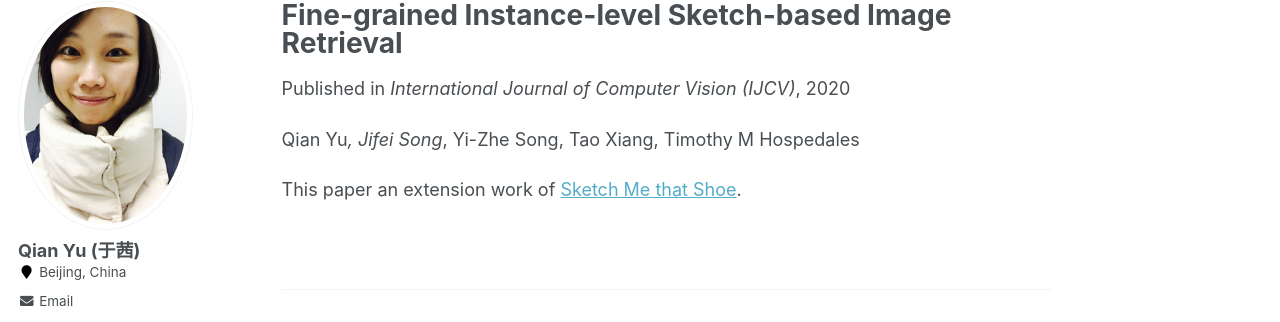
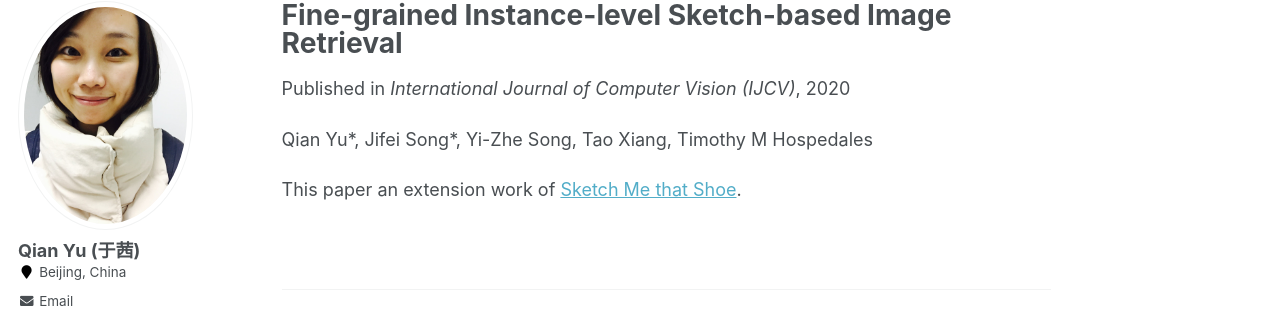
Before and after one commit to yuqian1023/yuqian1023.github.io, a Jekyll site: the page built from _publications/2020-02-23-paper-title-number-1.md, in a window 1280 px wide. Shown: the part 117-439 px from the top of the page. Built offline with Jekyll 4.4.1, drawn with Linux system fonts in a browser that asks for light colours.

```diff
--- a/_publications/2020-02-23-paper-title-number-1.md
+++ b/_publications/2020-02-23-paper-title-number-1.md
@@ -5,6 +5,6 @@ url_slug: "Qian Yu*, Jifei Song*, Yi-Zhe Song, Tao Xiang, Timothy M Hospedales"
 date: 2020-09-05
 venue: "International Journal of Computer Vision (IJCV)"
 ---
-Qian Yu*, Jifei Song*, Yi-Zhe Song, Tao Xiang, Timothy M Hospedales
+Qian Yu\*, Jifei Song\*, Yi-Zhe Song, Tao Xiang, Timothy M Hospedales
 
 This paper an extension work of [Sketch Me that Shoe](https://www.cv-foundation.org/openaccess/content_cvpr_2016/papers/Yu_Sketch_Me_That_CVPR_2016_paper.pdf).
```
